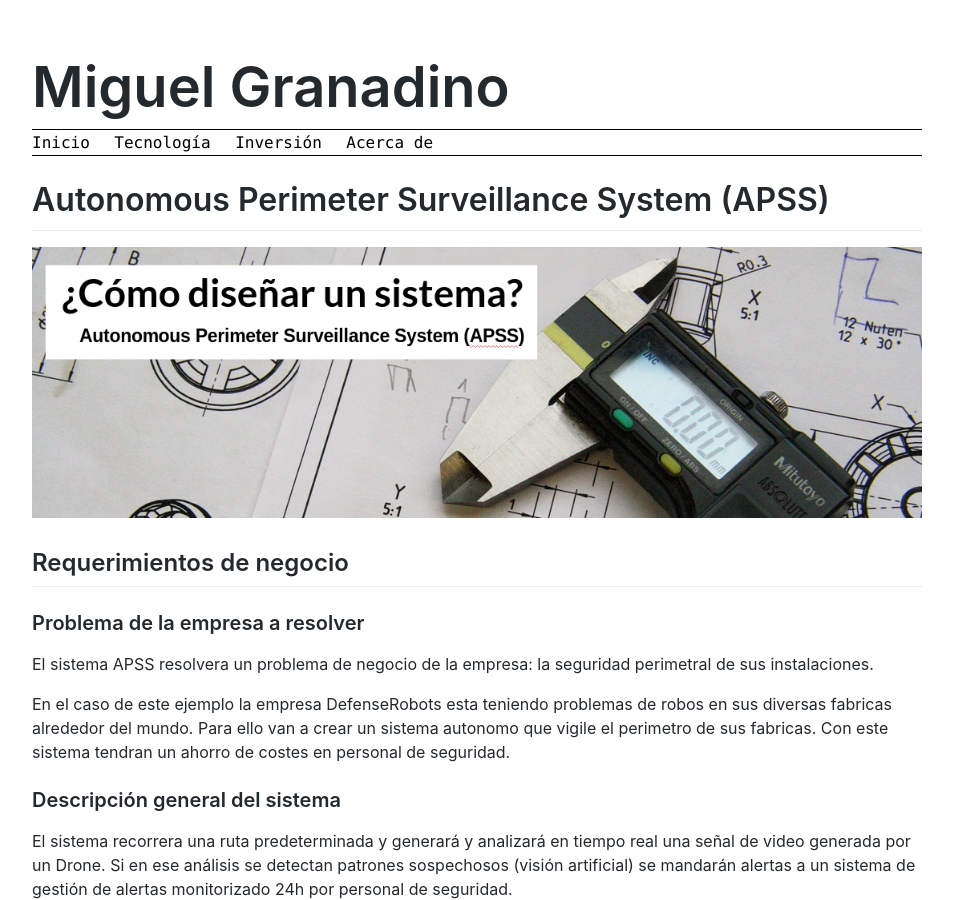
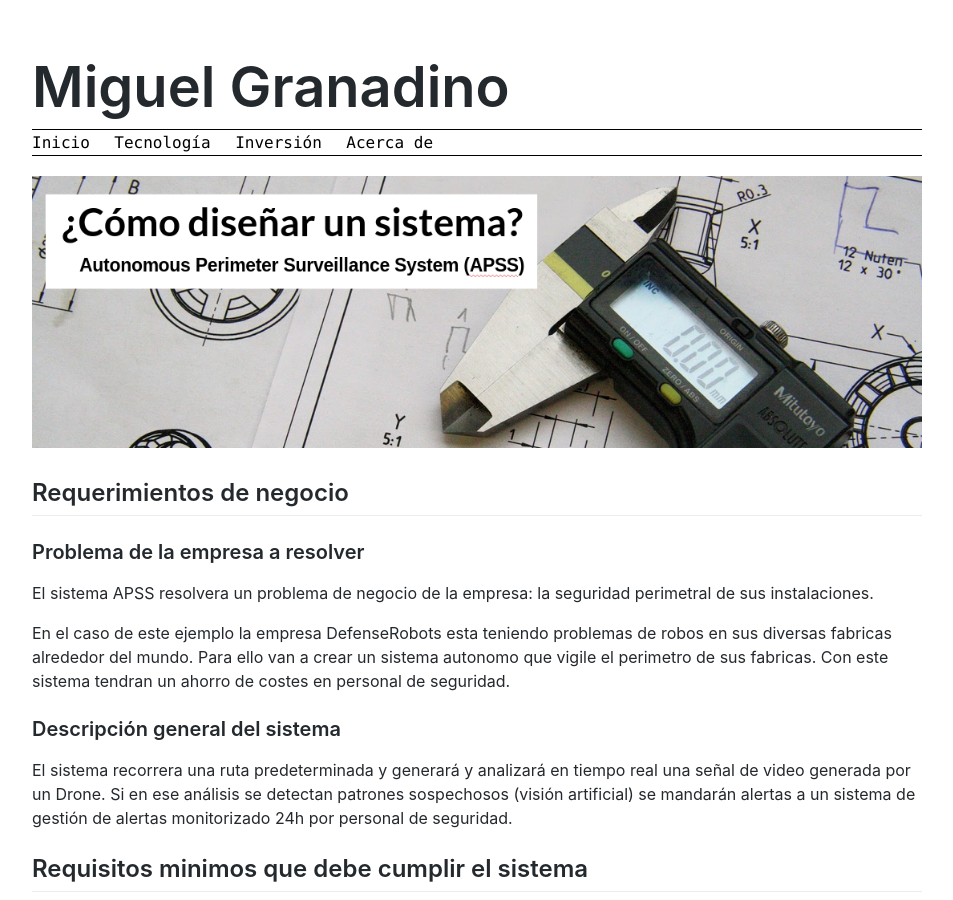
Before and after one commit to Akira3030/formacion, a Jekyll site: the page built from articulos/disenando-una-aplicacion.md, in a window 1280 px wide and 900 px high. Shown: the whole window, without its empty margins (163-1116 px from the left). Built offline with Jekyll 4.4.1, drawn with Linux system fonts in a browser that asks for light colours; our own code applies the rules of GitHub Pages for plain Markdown files.

Commit message:
Update disenando-una-aplicacion.md

```diff
--- a/articulos/disenando-una-aplicacion.md
+++ b/articulos/disenando-una-aplicacion.md
@@ -1,4 +1,4 @@
-# Autonomous Perimeter Surveillance System (APSS)
+
 
 ![]({{ site.site_url }}/assets/img/top-pics/como-disenar-un-sistema.png)
 
```
